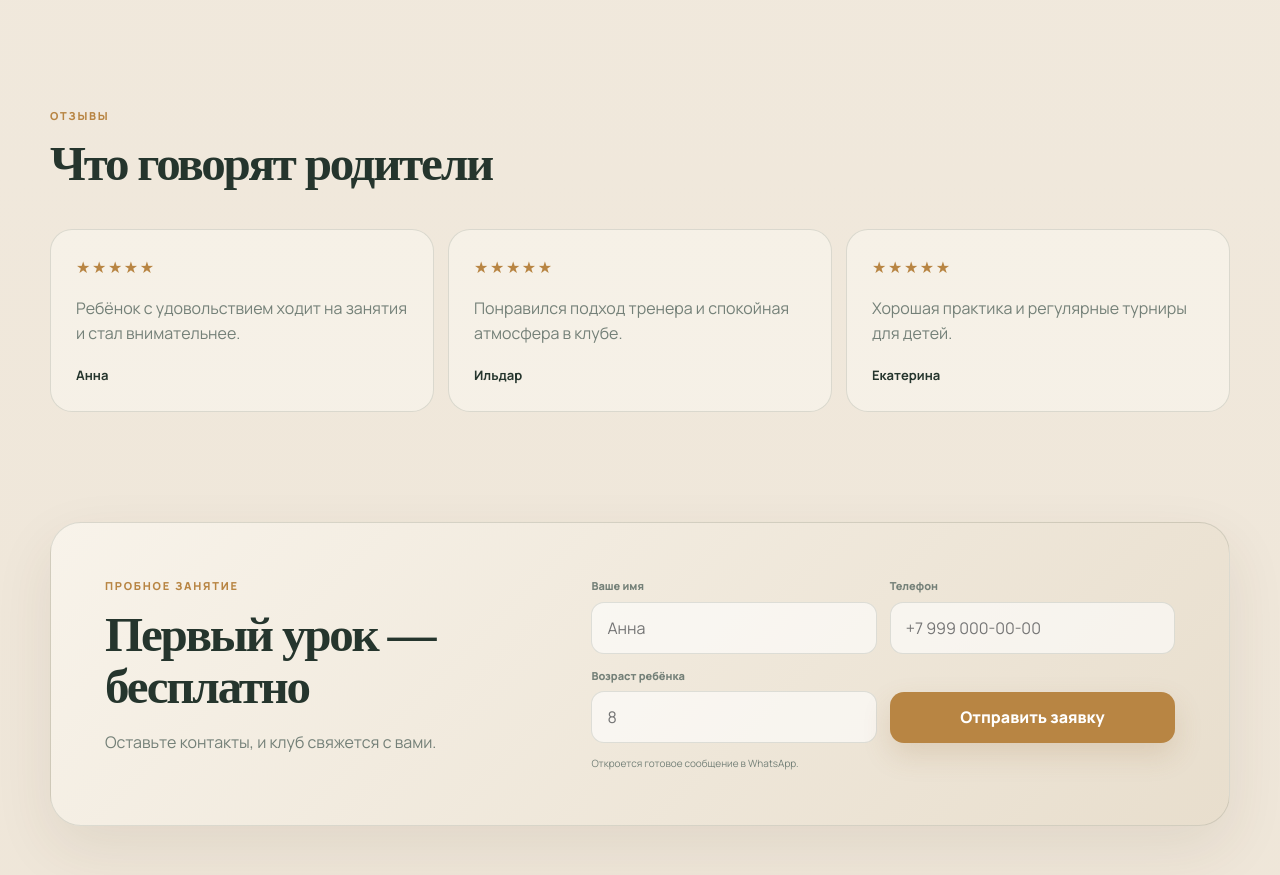
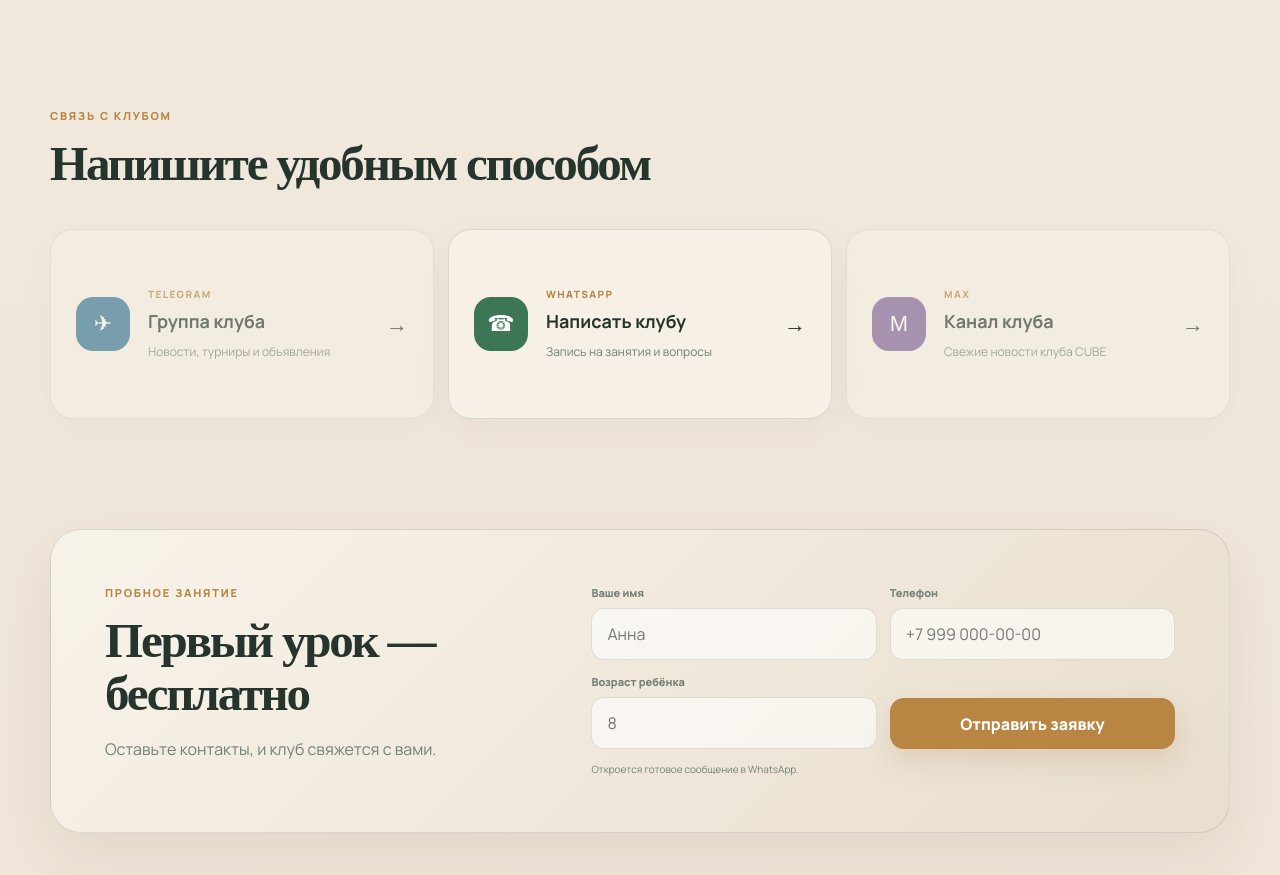
Before and after one commit to Sh1ftExe/cube-chess-beta, a plain HTML site: page index.html in a window 1280 px wide. Shown: the part 3592-4467 px from the top of the page. Drawn offline with Linux system fonts and the light colour scheme; a web font is replaced by a local one.

Commit message:
Add files via upload

```diff
--- a/index.html
+++ b/index.html
@@ -178,28 +178,42 @@
         <article class="gallery-card"><b>♞</b><span>Командная игра</span></article>
       </div>
     </section>
+    <section class="section shell" id="socials">
+      <div class="section-head">
+        <p class="eyebrow">Связь с клубом</p>
+        <h2>Напишите удобным способом</h2>
+      </div>
 
-    <section class="section shell" id="reviews">
-      <div class="section-head">
-        <p class="eyebrow">Отзывы</p>
-        <h2>Что говорят родители</h2>
-      </div>
-      <div id="reviews-grid" class="reviews">
-        <article class="review">
-          <div class="review__stars">★★★★★</div>
-          <p>Ребёнок с удовольствием ходит на занятия и стал внимательнее.</p>
-          <strong>Анна</strong>
-        </article>
-        <article class="review">
-          <div class="review__stars">★★★★★</div>
-          <p>Понравился подход тренера и спокойная атмосфера в клубе.</p>
-          <strong>Ильдар</strong>
-        </article>
-        <article class="review">
-          <div class="review__stars">★★★★★</div>
-          <p>Хорошая практика и регулярные турниры для детей.</p>
-          <strong>Екатерина</strong>
-        </article>
+      <div class="socials">
+        <a class="social-card social-card--telegram" id="telegram-link" href="#" target="_blank" rel="noopener noreferrer">
+          <span class="social-card__icon">✈</span>
+          <div>
+            <small>Telegram</small>
+            <strong>Группа клуба</strong>
+            <p>Новости, турниры и объявления</p>
+          </div>
+          <b>→</b>
+        </a>
+
+        <a class="social-card social-card--whatsapp" id="whatsapp-link" href="#" target="_blank" rel="noopener noreferrer">
+          <span class="social-card__icon">☎</span>
+          <div>
+            <small>WhatsApp</small>
+            <strong>Написать клубу</strong>
+            <p>Запись на занятия и вопросы</p>
+          </div>
+          <b>→</b>
+        </a>
+
+        <a class="social-card social-card--max" id="max-link" href="#" target="_blank" rel="noopener noreferrer">
+          <span class="social-card__icon">M</span>
+          <div>
+            <small>MAX</small>
+            <strong>Канал клуба</strong>
+            <p>Свежие новости клуба CUBE</p>
+          </div>
+          <b>→</b>
+        </a>
       </div>
     </section>
 
--- a/script.js
+++ b/script.js
@@ -47,6 +47,36 @@
     });
   }
 
+
+  const telegramLink = document.getElementById("telegram-link");
+  const whatsappLink = document.getElementById("whatsapp-link");
+  const maxLink = document.getElementById("max-link");
+
+  function configureSocialLink(element, url, serviceName) {
+    if (!element) return;
+
+    if (url && url.trim()) {
+      element.href = url.trim();
+      return;
+    }
+
+    element.classList.add("is-unconfigured");
+    element.addEventListener("click", event => {
+      event.preventDefault();
+      alert(`Добавьте ссылку ${serviceName} в файл site-data.js через admin.html.`);
+    });
+  }
+
+  configureSocialLink(telegramLink, data?.socials?.telegram || "", "Telegram");
+  configureSocialLink(maxLink, data?.socials?.max || "", "MAX");
+
+  if (whatsappLink) {
+    const whatsappPhone = data?.club?.phoneRaw || "79279571999";
+    whatsappLink.href =
+      `https://wa.me/${whatsappPhone}?text=${encodeURIComponent("Здравствуйте! Пишу с сайта шахматного клуба CUBE.")}`;
+  }
+
+
   const form = document.getElementById("signup-form");
   const toast = document.querySelector(".toast");
 
--- a/site-data.js
+++ b/site-data.js
@@ -1,4 +1,9 @@
 window.CUBE_DATA = {
+  socials: {
+    telegram: "",
+    max: ""
+  },
+
   club: {
     title: "CUBE",
     subtitle: "Шахматный клуб в Уфе",
--- a/style.css
+++ b/style.css
@@ -245,3 +245,108 @@ form small{grid-column:1/-1;color:var(--muted);font-size:10px}
   html{scroll-behavior:auto}
   .reveal{opacity:1;transform:none;transition:none}
 }
+
+/* Social contact cards */
+.socials {
+  display: grid;
+  grid-template-columns: repeat(3, 1fr);
+  gap: 14px;
+}
+
+.social-card {
+  min-height: 190px;
+  padding: 25px;
+  display: grid;
+  grid-template-columns: auto 1fr auto;
+  align-items: center;
+  gap: 18px;
+  border: 1px solid var(--line);
+  border-radius: 23px;
+  background: rgba(248,243,234,.78);
+  box-shadow: 0 13px 38px rgba(75,55,32,.05);
+  transition: transform .22s ease, border-color .22s ease, box-shadow .22s ease;
+}
+
+.social-card:hover {
+  transform: translateY(-6px);
+  border-color: rgba(184,133,67,.4);
+  box-shadow: 0 19px 46px rgba(75,55,32,.1);
+}
+
+.social-card__icon {
+  width: 54px;
+  height: 54px;
+  display: grid;
+  place-items: center;
+  border-radius: 17px;
+  color: white;
+  background: var(--green);
+  font-family: "Unbounded", sans-serif;
+  font-size: 22px;
+}
+
+.social-card small {
+  display: block;
+  margin-bottom: 5px;
+  color: var(--gold);
+  font-size: 10px;
+  font-weight: 800;
+  letter-spacing: .14em;
+  text-transform: uppercase;
+}
+
+.social-card strong {
+  display: block;
+  font-size: 18px;
+}
+
+.social-card p {
+  margin: 7px 0 0;
+  color: var(--muted);
+  font-size: 12px;
+}
+
+.social-card > b {
+  font-size: 22px;
+}
+
+.social-card--telegram .social-card__icon {
+  background: #2f7292;
+}
+
+.social-card--whatsapp .social-card__icon {
+  background: #3d7655;
+}
+
+.social-card--max .social-card__icon {
+  background: #7b5e96;
+}
+
+.social-card.is-unconfigured {
+  opacity: .62;
+}
+
+@media(max-width: 920px) {
+  .socials {
+    grid-template-columns: 1fr;
+  }
+}
+
+@media(max-width: 640px) {
+  .social-card {
+    min-height: 145px;
+    padding: 20px;
+    border-radius: 20px;
+  }
+
+  .social-card__icon {
+    width: 48px;
+    height: 48px;
+    border-radius: 15px;
+    font-size: 19px;
+  }
+
+  .social-card strong {
+    font-size: 16px;
+  }
+}
```
Also changed, not shown: admin.html (+6 -2 lines), СОЦСЕТИ_ИНСТРУКЦИЯ.txt (added).
